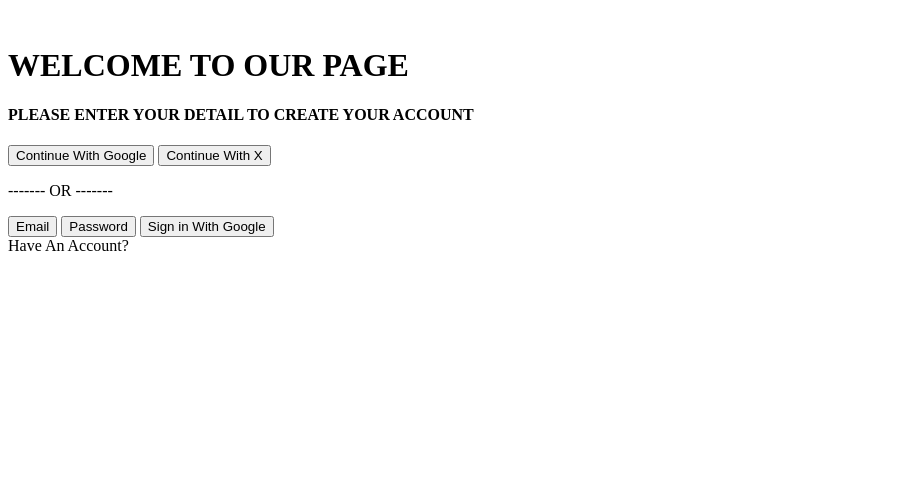
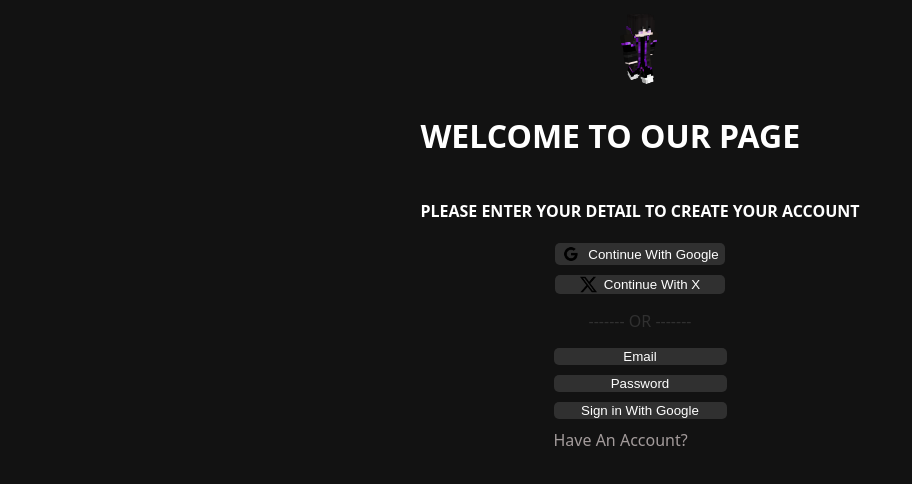
Before and after one commit to p2kabdullah95/playground, a plain HTML site: page index.html in a window 1280 px wide. Shown: the whole page, without its empty margins (0-912 px from the left). Drawn offline with Linux system fonts and the light colour scheme; the site is published under a folder, as on GitHub Pages, so addresses that start at the root find nothing.

Commit message:
Update index.html

```diff
--- a/index.html
+++ b/index.html
@@ -2,13 +2,13 @@
 <html lang="en">
   <head>
     <meta charset="UTF-8" />
-    <link rel="stylesheet" href="/css/main.css" />
+    <link rel="stylesheet" href="./css/main.css" />
     <meta name="viewport" content="width=device-width, initial-scale=1.0" />
     <title>Sign Up Page</title>
   </head>
   <body class="body">
     <div>
-      <img src="/assets/body.png" alt="" height="80px" />
+      <img src="./assets/body.png" alt="" height="80px" />
     </div>
     <div class="text">
       <h1>WELCOME TO OUR PAGE</h1>
@@ -16,11 +16,11 @@
     </div>
     <div class="sign-in">
       <button>
-        <img src="/assets/google-logo.png" alt="" height="20px" />Continue With
+        <img src="./assets/google-logo.png" alt="" height="20px" />Continue With
         Google
       </button>
       <button class="button2">
-        <img src="/assets/x-icon.png" alt="" height="17px" />Continue With X
+        <img src="./assets/x-icon.png" alt="" height="17px" />Continue With X
       </button>
     </div>
     <p>------- OR -------</p>
```
